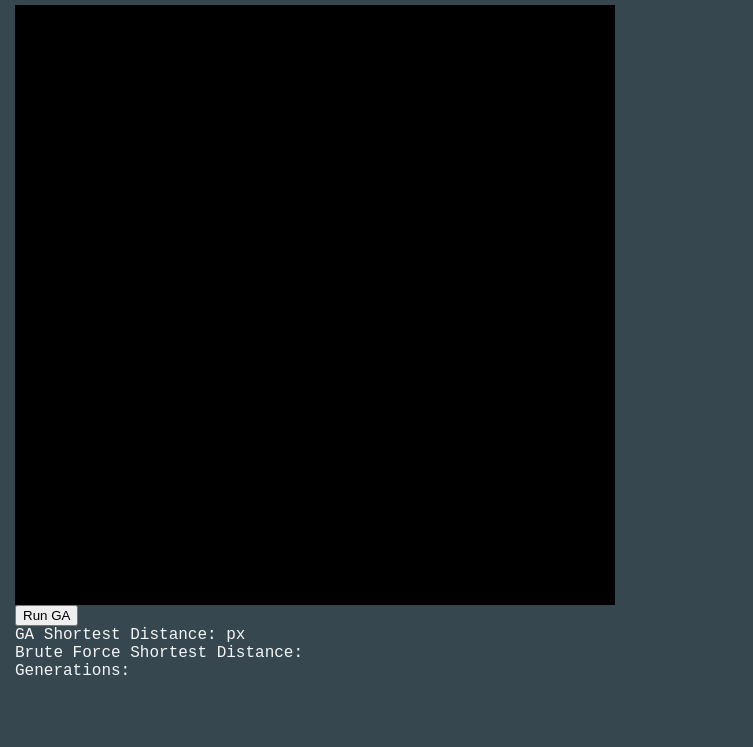
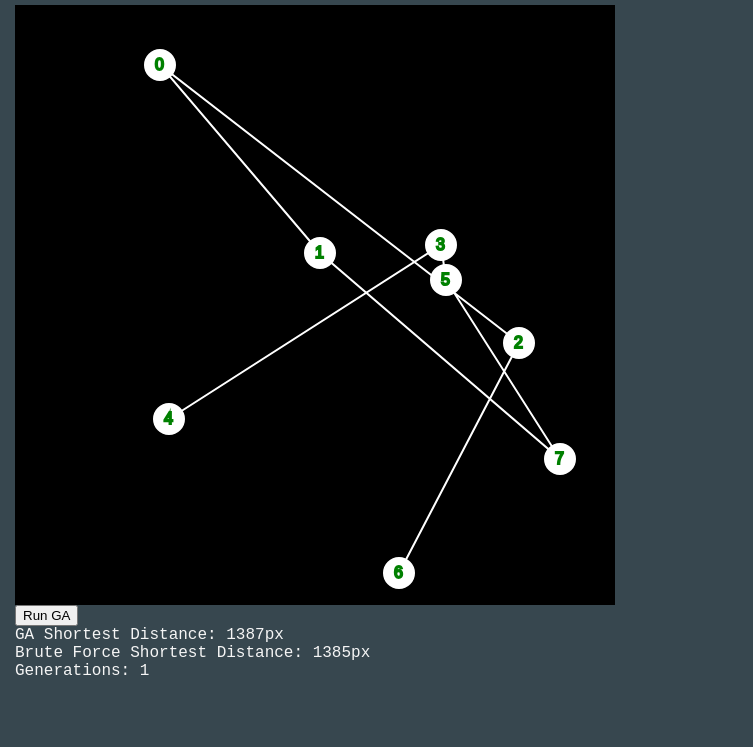
Before and after one commit to nickpeterb/genetic-cvrp, a website built with Parcel: page index.html in a window 1280 px wide. Shown: the part 53-800 px from the top of the page, without its empty margins (0-753 px from the left). Built offline with nearby package versions, Linux system fonts and the light colour scheme.

Commit message:
Revert back to "working TSP"

```diff
--- a/src/Graph.ts
+++ b/src/Graph.ts
@@ -2,7 +2,7 @@ import p5 from 'p5';
 
 export class TSPGraph {
     noOfVertecies: number;
-    graph: { [key: string]: { [key: string]: number } } = {};
+    graph = {};
     xyLookup: { [key: string]: p5.Vector } = {};
 
     constructor(cities: p5.Vector[]) {
@@ -17,9 +17,6 @@ export class TSPGraph {
                     const sisterCity = cities[sisterIndex];
                     const sisterHexId = sisterIndex.toString(16);
                     this.graph[cityHexId][sisterHexId] = Math.round(this.calcDistance(city.x, city.y, sisterCity.x, sisterCity.y));
-                } else {
-                    const sisterHexId = sisterIndex.toString(16);
-                    this.graph[cityHexId][sisterHexId] = 0;
                 }
             }
         }
--- a/src/Vehicle.ts
+++ b/src/Vehicle.ts
@@ -1,10 +1,6 @@
 export class Vehicle {
     route: string[] = [];
-    //distance: number | null = null;
-
-    constructor(route?: string[]) {
-        if (route) this.route = route;
-    }
+    distance: number | null = null;
 
     calcDistance(citiesGraph: { [key: string]: { [key: string]: number } }) {
         let distance = 0;
@@ -13,8 +9,7 @@ export class Vehicle {
             const nextCity = this.route[i + 1];
             distance += citiesGraph[city][nextCity];
         }
-        const roundDist = Math.round(distance);
-        //this.distance = roundDist;
-        return roundDist;
+        this.distance = Math.round(distance);
+        return this.distance;
     }
 }
--- a/src/app.ts
+++ b/src/app.ts
@@ -1,23 +1,39 @@
 import P5 from 'p5';
 import { Member } from './Member';
 import { Population } from './Population';
+import { calcTotalDistance, annealTSP } from './anneal';
+import { bruteForceTSP } from './brute';
+import { testGA, testInputs } from './test';
 
-const totalCities: number = 7;
-const fleetSize: number = 2;
-const populationSize: number = 501;
-const mutationRate = 0.2;
+const totalCities: number = 8;
+const populationSize: number = 1500;
+const mutationRate = 0.09;
 const canvasDimention = 600; // pixels
 const maxGenerations = 250;
 
+// https://p5js.org/reference/#/p5/mouseX
+// https://p5js.org/reference/#/p5.Element/mouseClicked for inputting cities
+
 // Generate initial population
-const population = new Population(totalCities, fleetSize, mutationRate, populationSize, canvasDimention);
+const population = new Population(totalCities, mutationRate, populationSize, canvasDimention);
+
+// Brute force implementation for comparison
+const bruteForceSolution = bruteForceTSP(population.cities);
+writeToElem('bruteBest', bruteForceSolution + 'px');
 
 const start = new Date();
+
+// Simulated annealing solution for comparison
+//const annealingSolution = annealTSP(population.cities);
+
+// Initial generation
+population.getAllFitnessValues();
+//population.normalizeFitnessValues();
 
 let bestDistance = Number.MAX_SAFE_INTEGER;
 let bestFitness = 0;
 
-let bestEverMember: Member = new Member(totalCities, fleetSize);
+let bestEverMember: Member = new Member(totalCities);
 
 // Creating the sketch itself
 const sketchSetup = (p5: P5) => {
@@ -30,38 +46,40 @@ const sketchSetup = (p5: P5) => {
         canvas.parent('app');
 
         // Configuring the canvas
-        p5.background('black');
+        p5.background('white');
         p5.textFont('Arial');
         p5.textSize(16);
         p5.textStyle();
         //p5.frameRate(2);
         p5.noLoop();
     };
-};
-
-const sketch = new P5(sketchSetup);
 
     const drawMember = (member: Member) => {
-    const colors = ['red', 'green', 'blue', 'purple', 'yellow'];
-    for (let i = 0; i < member.routes.length; i++) {
-        const vehicle = member.routes[i];
-        const color = colors[i];
-        drawRoute(vehicle.route, color);
+        p5.background(0);
+        const routeCities = member.genes.map((hexId) => population.citiesGraph.xyLookup[hexId]);
+        // Draw route line
+        p5.fill(0, 0, 0, 0);
+        p5.strokeWeight(2);
+        p5.beginShape();
+        for (const city of routeCities) {
+            p5.vertex(city.x, city.y);
         }
+        p5.endShape();
+        drawCityNumbers();
     };
 
     const drawCityNumbers = () => {
         // Draw city dots
-    sketch.fill('white');
-    sketch.stroke('white');
+        p5.fill('white');
+        p5.stroke('white');
         for (let i = 0; i < population.cities.length; i++) {
             const city = population.cities[i];
-        sketch.ellipse(city.x, city.y, 30, 30);
+            p5.ellipse(city.x, city.y, 30, 30);
         }
 
         // Draw city order numbers
-    sketch.fill('green');
-    sketch.stroke('green');
+        p5.fill('green');
+        p5.stroke('green');
         /* for (let i = 0; i < member.genes.length; i++) {
             const index = member.genes[i];
             const city = population.cities[index];
@@ -70,64 +88,79 @@ const drawCityNumbers = () => {
         for (let i = 0; i < population.cities.length; i++) {
             const city = population.cities[i];
             const cityHexId = i.toString(16);
-        sketch.text(cityHexId, city.x - 5, city.y + 5);
+            p5.text(cityHexId, city.x - 5, city.y + 5);
             /*  p5.fill('white');
             p5.text(`${city.x}, ${city.y}`, city.x - 5, city.y + 30); */
         }
     };
 
-const drawRoute = (route: string[], color: string) => {
-    sketch.beginShape();
-    sketch.fill(0, 0, 0, 0);
-    sketch.stroke(color);
-    const routeCities = route.map((hexId) => population.citiesGraph.xyLookup[hexId]);
+    const drawLine = (member: Member) => {
+        p5.beginShape();
+        p5.fill(0, 0, 0, 0);
+        const routeCities = member.genes.map((hexId) => population.citiesGraph.xyLookup[hexId]);
         for (const city of routeCities) {
-        sketch.vertex(city.x, city.y);
+            p5.vertex(city.x, city.y);
         }
-    sketch.endShape();
+        p5.endShape();
     };
 
-function runGA() {
-    // Inital fitness values
-    population.getAllFitnessValues();
-
-    while (population.generations < maxGenerations) {
+    // The sketch draw method
+    p5.draw = () => {
         population.newGeneration();
         population.getAllFitnessValues();
+        //population.normalizeFitnessValues();
 
         // Get most fit member & check if finished
         const bestMemberOfGeneration = population.getMostFitMember();
-        if (bestMemberOfGeneration.totalDistance < bestDistance) {
-            bestDistance = bestMemberOfGeneration.totalDistance;
+        if (bestMemberOfGeneration.distance < bestDistance) {
+            bestDistance = bestMemberOfGeneration.distance;
         }
         if (bestMemberOfGeneration.fitness > bestFitness) {
             bestFitness = bestMemberOfGeneration.fitness;
             bestEverMember = bestMemberOfGeneration;
         }
-    }
 
-    drawMember(bestEverMember);
-    drawCityNumbers();
-    console.log(bestEverMember.routes.map((veh) => veh.route).join('\n'));
-    writeToElem('bestDistance', bestDistance + '');
+        writeToElem('bestDistance', bestMemberOfGeneration.distance + '');
         writeToElem('generations', population.generations + '');
 
+        p5.stroke(255);
+        drawMember(bestMemberOfGeneration);
+
+        //console.log('Best Distance, Fitness', bestDistance, bestFitness);
+        if (population.generations === maxGenerations) {
             const end = new Date();
             const elapsed = end.getTime() - start.getTime();
             console.log('seconds elapsed', elapsed / 1000);
 
-    /* console.log('genetic best route', bestEverMember.genes);
-    console.log('genetic best distance', bestEverMember.distance);
+            p5.stroke('green');
+            drawMember(bestEverMember);
+            console.log('genetic best route', bestEverMember.genes);
+            //calcTotalDistance(bestEverMember.genes, population.cities);
+            console.log('genetic algorithm best', bestEverMember.distance);
+
+            /* if (bruteForceSolution) {
+                p5.stroke('red');
+                drawLine(bruteForceSolution);
+            }
+            drawCityNumbers(); */
+
+            p5.noLoop();
 
             writeToElem('bestDistance', bestEverMember.distance + '');
-    writeToElem('bestFitness', bestEverMember.fitness + ''); */
+            writeToElem('bestFitness', bestEverMember.fitness + '');
         }
+    };
+};
 
 function writeToElem(id: string, txt: string) {
     const elem = document.getElementById(id);
     if (elem !== null) elem.innerHTML = txt;
 }
 
+const sketch = new P5(sketchSetup);
+
 (window as any).run = function () {
-    runGA();
+    sketch.loop();
 };
+
+//testInputs();
--- a/src/member.ts
+++ b/src/member.ts
@@ -1,100 +1,49 @@
 import P5 from 'p5';
 import { TSPGraph } from './Graph';
-import { Vehicle } from './Vehicle';
 
-// ROUTES
+// ROUTE
 export class Member {
-    routes: Vehicle[]; // chromosome
-    totalDistance: number = 0;
+    genes: string[]; // cities order
+    distance: number = 0;
     fitness: number = 0;
 
     // create random "DNA"
-    constructor(totalCities: number, fleetSize: number, parentDNA?: Vehicle[]) {
-        if (parentDNA !== undefined) this.routes = parentDNA;
+    constructor(totalCities: number, genes?: string[]) {
+        if (genes !== undefined) this.genes = genes;
         else {
-            // generate random route
+            // create array of random indexes with length totalCities, ranging from 0 to totalCities - 1
             const indexes = Array.from(Array(totalCities).keys());
-            //const shuffledIndexes: number[] = P5.prototype.shuffle(indexes);
-            //const randomRoute = shuffledIndexes.map((index) => index.toString(16));
-            const route = indexes.map((index) => index.toString(16));
-            // split into multiple subroutes
-            this.routes = this.splitRoute(route, Math.ceil(totalCities / fleetSize));
+            const shuffled: number[] = P5.prototype.shuffle(indexes);
+            this.genes = shuffled.map((index) => index.toString(16));
         }
     }
 
-    splitRoute(route: string[], chunkSize: number): Vehicle[] {
-        const routes: Vehicle[] = [];
-        const depot = '0';
-        for (let i = 0; i < route.length; i += chunkSize) {
-            const subRoute = route.slice(i, i + chunkSize);
-            if (subRoute[0] !== depot) subRoute.unshift(depot);
-            if (subRoute[subRoute.length - 1] !== depot) subRoute.push(depot);
-            const vehicle = new Vehicle(subRoute);
-            routes.push(vehicle);
+    calcFitness(citiesGraph: { [key: string]: { [key: string]: number } }) {
+        let distance = 0;
+        for (let i = 0; i < this.genes.length - 1; i++) {
+            const city = this.genes[i];
+            const nextCity = this.genes[i + 1];
+            distance += citiesGraph[city][nextCity];
         }
-        return routes;
-    }
-
-    calcFitness(citiesGraph: { [key: string]: { [key: string]: number } }) {
-        let totalDistance = 0;
-        for (const vehicle of this.routes) {
-            totalDistance += vehicle.calcDistance(citiesGraph);
-        }
-        this.totalDistance = totalDistance;
-        const fitness = 1 / (totalDistance + 1);
-        this.fitness = fitness;
-        return fitness;
+        this.distance = Math.round(distance);
+        this.fitness = 1 / (this.distance + 1);
+        return this.fitness;
     }
 
     /** Based on a mutation probability, mutate a part of current DNA */
     mutate(mutationRate: number): void {
         if (Math.random() < mutationRate) {
-            const randVehicleA = this.getRandomInt(0, this.routes.length);
-            const randVehicleB = this.getRandomInt(0, this.routes.length);
-            // if (randVehicleA === undefined || randVehicleB === undefined)
-            //     console.log('randVehicleA, randVehicleB', randVehicleA, randVehicleB);
-
-            const indexA = this.getRandomInt(1, this.routes[randVehicleA].route.length - 1);
-            const indexB = this.getRandomInt(1, this.routes[randVehicleB].route.length - 1);
-            //if (indexA === undefined || indexB === undefined) console.log('indexA, indexB', indexA, indexB);
-
-            const geneA = this.routes[randVehicleA].route[indexA];
-            const geneB = this.routes[randVehicleB].route[indexB];
-            //if (geneA === undefined || geneB === undefined) console.log('geneA, geneB', geneA, geneB);
-
-            this.routes[randVehicleA].route[indexA] = geneB;
-            this.routes[randVehicleB].route[indexB] = geneA;
+            const indexA = Math.floor(Math.random() * this.genes.length);
+            //const indexB = Math.floor(Math.random() * this.genes.length);
+            let indexB = indexA + 1;
+            if (indexB >= this.genes.length) indexB = indexA - 1;
+            this.swapGenes(indexA, indexB);
         }
     }
 
-    // maybe make it swap adjacent points, even if they are on different routes
-    /*  mutate(mutationRate: number): void {
-        if (Math.random() < mutationRate) {
-            //console.log([...this.routes.map((v) => [...v.route])]);
-            let totalNodes = 0;
-            for (const vehicle of this.routes) for (const node of vehicle.route) totalNodes++;
-            const indexA = Math.floor(Math.random() * totalNodes);
-            let indexB = indexA + 1;
-            if (indexB >= totalNodes) indexB = indexA - 1;
-
-            const chunkLen = this.routes[0].route.length;
-            const vehicleIndexA = Math.floor(indexA / chunkLen);
-            const vehicleIndexB = Math.floor(indexB / chunkLen);
-            const cityIndexA = indexA < chunkLen ? indexA : indexA - chunkLen * vehicleIndexA;
-            const cityIndexB = indexB < chunkLen ? indexB : indexB - chunkLen * vehicleIndexB;
-
-            const geneA = this.routes[vehicleIndexA].route[cityIndexA];
-            const geneB = this.routes[vehicleIndexB].route[cityIndexB];
-
-            this.routes[vehicleIndexA].route[cityIndexA] = geneB;
-            this.routes[vehicleIndexB].route[cityIndexB] = geneA;
-            //console.log([...this.routes.map((v) => [...v.route])]);
-        }
-    } */
-
-    getRandomInt(min: number, max: number) {
-        min = Math.ceil(min);
-        max = Math.floor(max);
-        return Math.floor(Math.random() * (max - min) + min); // The maximum is exclusive and the minimum is inclusive
+    swapGenes(a: number, b: number): void {
+        var temp = this.genes[b];
+        this.genes[b] = this.genes[a];
+        this.genes[a] = temp;
     }
 }
--- a/src/population.ts
+++ b/src/population.ts
@@ -1,21 +1,22 @@
 import { Member } from './Member';
 import P5 from 'p5';
 import { TSPGraph } from './Graph';
-import { Vehicle } from './Vehicle';
 //import { annealTSP } from './anneal';
 
 export class Population {
     mutationRate: number; // Mutation rate
     population: Member[] = []; // Array to hold the current population
     generations: number = 0; // Number of generations
-    fleetSize: number;
+    // isFinished: boolean = false; // Are we finished evolving?
 
     // just have this be what citiesGraph.xyLookup is
     cities: P5.Vector[] = [];
 
-    citiesGraph: TSPGraph;
+    citiesGraph: TSPGraph = new TSPGraph([]);
 
-    constructor(totalCities: number, fleetSize: number, mutationRate: number, populationSize: number, canvasDimention: number) {
+    //annealingSolution: number[] = [];
+
+    constructor(totalCities: number, mutationRate: number, populationSize: number, canvasDimention: number) {
         const p5 = P5.prototype;
         // Create coordiantes for each city
         for (let i = 0; i < totalCities; i++) {
@@ -29,10 +30,10 @@ export class Population {
         }
 
         let initialPopulation: Member[] = [];
-        for (let i = 0; i < populationSize; i++) initialPopulation.push(new Member(totalCities, fleetSize));
+        for (let i = 0; i < populationSize; i++) initialPopulation.push(new Member(totalCities));
 
         this.population = [...initialPopulation];
-        this.fleetSize = fleetSize;
+
         this.mutationRate = mutationRate;
         this.citiesGraph = new TSPGraph(this.cities);
     }
@@ -55,6 +56,7 @@ export class Population {
         //if (this.matingPool.length === 0) console.error('Error Initializing Mating Pool');
         let newPopulation: Member[] = [];
         for (let i = 0; i < this.population.length; i++) {
+            //const newMember = this.selectMember(this.population);
             const parentA = this.selectMember(this.population);
             const parentB = this.selectMember(this.population);
             const newMember = this.crossover(parentA, parentB);
@@ -75,7 +77,6 @@ export class Population {
         let index = 0;
         let random = Math.random();
         while (random > 0) {
-            if (index === population.length) return population[index - 1];
             const probability = population[index].fitness;
             random -= probability;
             index++;
@@ -85,23 +86,14 @@ export class Population {
     }
 
     crossover(memberA: Member, memberB: Member) {
-        const genesA = memberA.routes.map((vehicle) => vehicle.route).flat();
-        const genesB = memberB.routes.map((vehicle) => vehicle.route).flat();
-        const start = this.randomInt(0, genesA.length);
-        const end = this.randomInt(start + 1, genesA.length);
-        const newMemberRoute: string[] = genesA.slice(start, end);
-        for (let i = 0; i < genesB.length; i++) {
-            const cityIndex = genesB[i];
+        const start = this.randomInt(0, memberA.genes.length);
+        const end = this.randomInt(start + 1, memberA.genes.length);
+        const newMemberRoute: string[] = memberA.genes.slice(start, end);
+        for (let i = 0; i < memberB.genes.length; i++) {
+            const cityIndex = memberB.genes[i];
             if (!newMemberRoute.includes(cityIndex)) newMemberRoute.push(cityIndex);
         }
-        /*  for (let i = 0; i < memberA.routes.length; i++) {
-            const vehicle = new Vehicle()
-            for(const node of newMemberRoute)
-        } */
-        const newMember = new Member(this.cities.length, this.fleetSize);
-
-        newMember.routes = newMember.splitRoute(newMemberRoute, Math.ceil(this.cities.length / this.fleetSize));
-        //const newMember = new Member(this.cities.length, this.fleetSize, vehicles);
+        const newMember = new Member(this.cities.length, newMemberRoute);
         return newMember;
     }
 
--- /dev/null
+++ b/src/test.ts
@@ -0,0 +1,86 @@
+import { bruteForceTSP } from './brute';
+import { Population } from './Population';
+
+export function testInputs() {
+    let totalCities: number = 8;
+    let populationSize: number = 100;
+    let mutationRate = 0.001;
+    const canvasDimention = 800;
+
+    const res: number[][] = [];
+
+    for (let n = 1; n <= 100; n += 2) {
+        mutationRate = n / 1000;
+        const runRes: number[] = [];
+        const runs = 20;
+        for (let i = 0; i < runs; i++) {
+            const population = new Population(totalCities, mutationRate, populationSize, canvasDimention);
+            population.getAllFitnessValues();
+            //const bruteForceDistance = bruteForceTSP(population.cities);
+            //let bestEverDistance: number = population.population[0].distance;
+            let gensWithoutImprovement = 0;
+            let bestEver = population.getMostFitMember().distance;
+            const start = new Date();
+            while (population.generations <= 250) {
+                population.newGeneration();
+                population.getAllFitnessValues();
+                const bestDistance = population.getMostFitMember().distance;
+                if (bestDistance > bestEver) gensWithoutImprovement++;
+                if (bestDistance < bestEver) {
+                    bestEver = bestDistance;
+                    gensWithoutImprovement = 0;
+                }
+                //if (bestDistance < bestEverDistance) bestEverDistance = bestDistance;
+                if (gensWithoutImprovement === 10) {
+                    const end = new Date();
+                    runRes.push(population.generations); //end.getTime() - start.getTime()
+                    break;
+                }
+                if (population.generations === 250) {
+                    const end = new Date();
+                    runRes.push(population.generations); //end.getTime() - start.getTime()
+                }
+            }
+        }
+        console.log(runRes);
+        const runAvgGen = Math.floor(runRes.reduce((prev, curr) => prev + curr, 0) / runs);
+        res.push([runAvgGen, mutationRate]);
+    }
+    console.log(res.map((arr) => arr[0]).join('\n'));
+    console.log(res.map((arr) => arr[1]).join('\n'));
+}
+
+export function testGA() {
+    const totalCities: number = 9;
+    const populationSize: number = 1500;
+    const mutationRate = 0.09;
+    const canvasDimention = 800; // pixels
+    const differences: number[] = [];
+
+    for (let i = 0; i < 500; i++) {
+        const population = new Population(totalCities, mutationRate, populationSize, canvasDimention);
+        population.getAllFitnessValues();
+        const bruteForceDistance = bruteForceTSP(population.cities);
+        let bestEverDistance: number = population.population[0].distance;
+        //console.log(i);
+        while (population.generations <= 250) {
+            population.newGeneration();
+            population.getAllFitnessValues();
+            const bestDistance = population.getMostFitMember().distance;
+            if (bestDistance < bestEverDistance) bestEverDistance = bestDistance;
+        }
+        console.log;
+        differences.push(bestEverDistance - bruteForceDistance);
+    }
+    let underLimit = 0;
+    let longer = 0;
+    console.log(differences);
+    for (const diff of differences) {
+        if (Math.abs(diff) <= 5) underLimit++;
+        if (diff > 0) longer++;
+    }
+    const underPercent = (underLimit / differences.length) * 100;
+    const longerPercent = (longer / differences.length) * 100;
+    console.log(`${underPercent}% of GA solutions were within 5 pixels of the best route`);
+    console.log(`${longerPercent}% of GA solutions were worse than the brute force`);
+}
```
Also changed, not shown: index.html (+1 -1 lines). Lines whose indentation alone changed are shown as unchanged.
